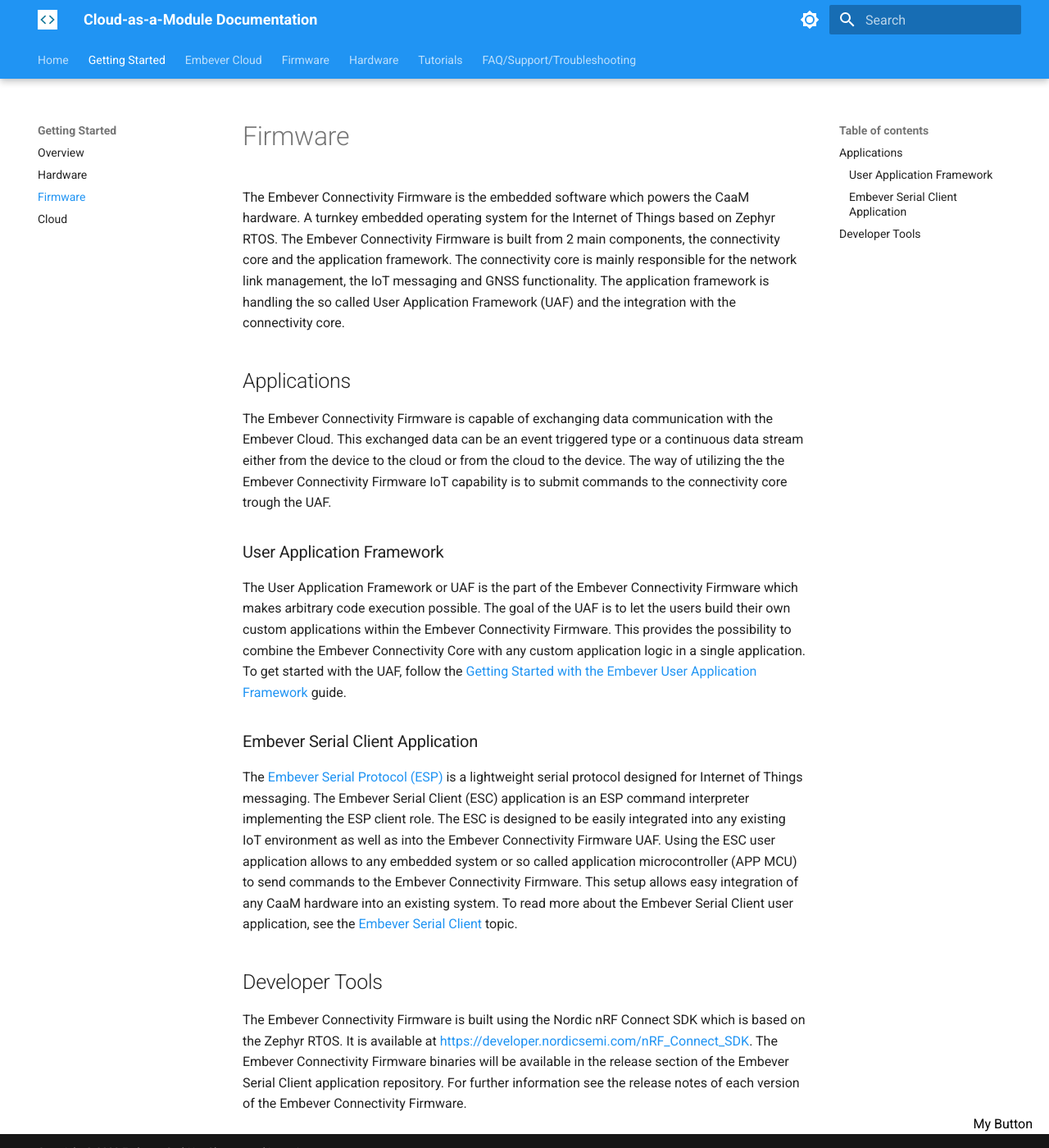
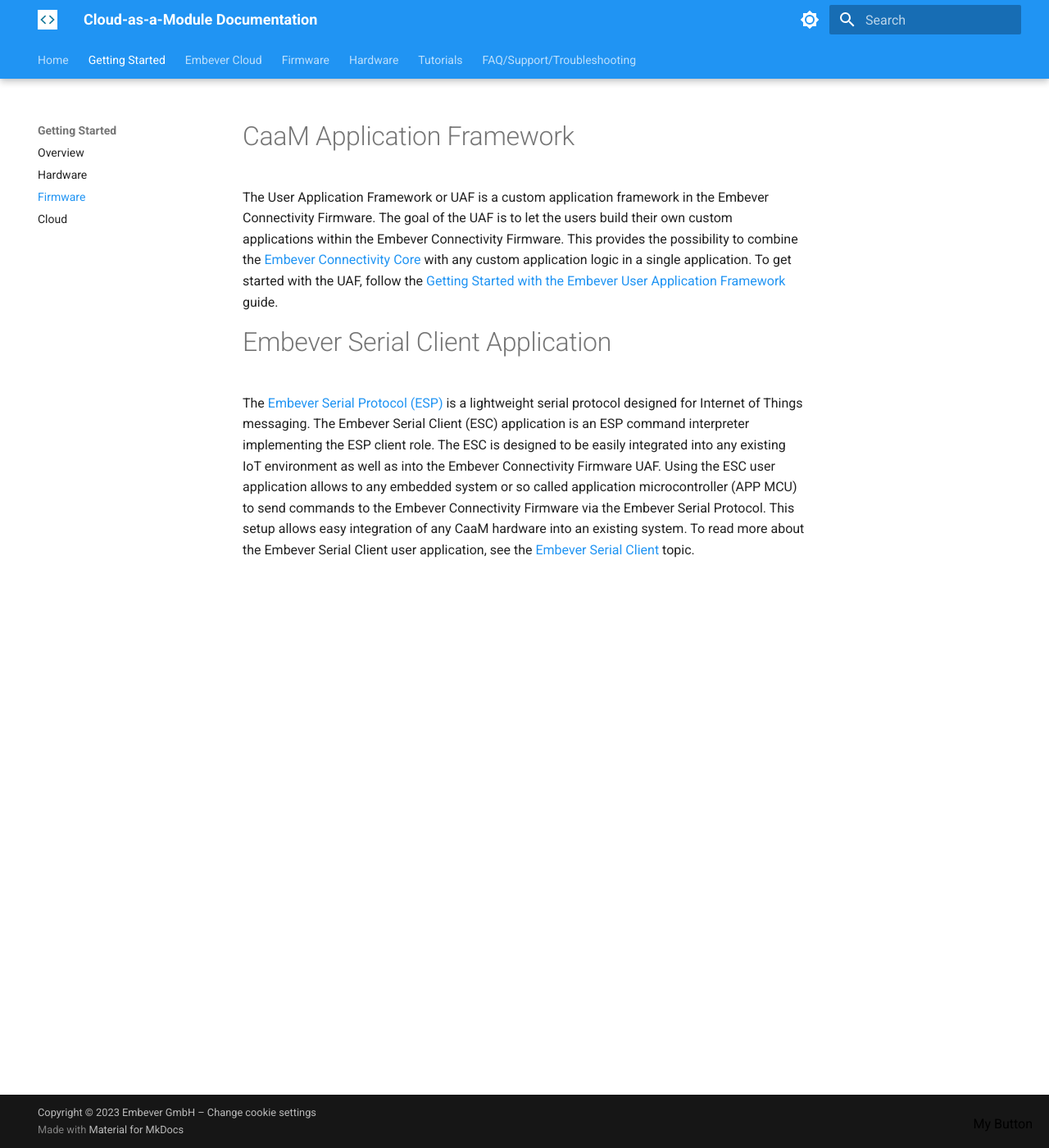
Before and after one commit to Embever/embever_docs, an MkDocs documentation site: the page built from docs/getting_started/firmware.md, in a window 1280 px wide and 1400 px high. Shown: the whole window at 82% size. Built offline with MkDocs 1.6.1 and Material for MkDocs 9.7.7, drawn with Linux system fonts in a browser that asks for light colours.

Commit message:
New content and some restructuring

```diff
--- a/docs/firmware/index.md
+++ b/docs/firmware/index.md
@@ -0,0 +1,27 @@
+
+# Embever Connectivity Firmware
+
+The Embever Connectivity Firmware is the embedded software which powers the CaaM hardware. A turnkey embedded operating system for the Internet of Things based on Zephyr RTOS. The main purpose of the Embever Connectivity Firmware is to establish a secure connection and exchange data with the Embever Cloud. This exchanged data can be an event triggered type or a continuous data stream either from the device to the cloud or from the cloud to the device.
+The Embever Connectivity Firmware is built from 2 main components, the connectivity core and the application framework. The connectivity core is mainly responsible for the network link management, the IoT messaging and GNSS functionality. The application
+framework is handling the so called User Application Framework (UAF) and the integration with the connectivity core.
+
+## CaaM Application Framework
+
+The application framework is part of the Embever Connectivity Firmware which allows to combine the Embever Connectivity Core with a custom application logic by providing and integration layer for the User Application Framework. Moreover, the application framework contain a utility package for accelerating the development process.
+The application framework is using the connectivity core to access the Embever Cloud.
+
+## CaaM Connectivity Core
+
+The connectivity core is part of the Embever Connectivity Firmware. It is responsible for all kind of networking tasks like network link management, IoT messaging, communication with the Embever Cloud and GNSS functionalities.
+The connectivity core is a closed source software library which is require Zephyr RTOS to operate. It allows to access the Embever Cloud by submitting commands using the public API of the connectivity core. The User Application Framework can also use this API directly or via the application framework which provide a simplified way to access the Embever Cloud features. The Embever Connectivity Core is distributed as a static library, so it can be used to any Zephyr based application however the preferred way is to use the [UAF template](../firmware/caam-app-framework/custom-app-framework/uaf_template.md) as a starting point of any custom application.
+
+## Developer Tools
+
+The Embever Connectivity Firmware is built using the Nordic nRF Connect SDK which is based on the Zephyr RTOS. It is available at [https://developer.nordicsemi.com/nRF_Connect_SDK](https://developer.nordicsemi.com/nRF_Connect_SDK). The Embever Connectivity Firmware binaries will be available in the release section of the Embever Serial Client application repository. For further information see the release notes of each version of the Embever Connectivity Firmware.
+
+# Quick Links
+[Getting Start with the CaaM User application framework](../firmware/caam-app-framework/custom-app-framework/uaf_getting_started.md)
+
+[Embever Serial Client Application](../firmware/caam-app-framework/esp/esp-overview.md)
+
+[User Application Framework Sample Applications](../firmware/caam-app-framework/custom-app-framework/samples/index.md)
--- a/docs/getting_started/firmware.md
+++ b/docs/getting_started/firmware.md
@@ -1,24 +1,9 @@
-# Firmware
+# CaaM Application Framework
 
-The Embever Connectivity Firmware is the embedded software which powers the CaaM hardware. A turnkey embedded operating system for the Internet of Things based on Zephyr RTOS. The Embever Connectivity Firmware is built from 2 main components, the connectivity core and the application framework.
-The connectivity core is mainly responsible for the network link management, the IoT messaging and GNSS functionality. The application
-framework is handling the so called User Application Framework (UAF) and the integration with the connectivity core.
+The User Application Framework or UAF is a custom application framework in the Embever Connectivity Firmware. The goal of the UAF is to let the users build their own custom applications within the Embever Connectivity Firmware. This provides the possibility to combine the [Embever Connectivity Core](../firmware/index.md#caam-connectivity-core) with any custom application logic in a single application. To get started with the UAF, follow the [Getting Started with the Embever User Application Framework](../firmware/caam-app-framework/custom-app-framework/index.md) guide.
 
-## Applications
+# Embever Serial Client Application
 
-The Embever Connectivity Firmware is capable of exchanging data communication with the Embever Cloud. This exchanged data can be an event triggered type or a continuous data stream either from the device to the cloud or from the cloud to the device. The way of utilizing the the Embever Connectivity Firmware IoT capability is to submit commands to the connectivity core trough the UAF.
-
-### User Application Framework
-
-The User Application Framework or UAF is the part of the Embever Connectivity Firmware which makes arbitrary code execution possible. The goal of the UAF is to let the users build their own custom applications within the Embever Connectivity Firmware. This provides the possibility to combine the Embever Connectivity Core with any custom application logic in a single application. To get started with the UAF, follow the [Getting Started with the Embever User Application Framework](../firmware/caam-app-framework/custom-app-framework/index.md) guide.
-
-### Embever Serial Client Application
-
-The [Embever Serial Protocol (ESP)](../firmware/caam-app-framework/esp/esp-overview.md) is a lightweight serial protocol designed for Internet of Things messaging. The Embever Serial Client (ESC) application is an ESP command interpreter implementing the ESP client role. The ESC is designed to be easily integrated into any existing IoT environment as well as into the Embever Connectivity Firmware UAF. Using the ESC user application allows to any embedded system or so called application microcontroller (APP MCU) to send commands to the Embever Connectivity Firmware. This setup allows easy integration of any CaaM hardware into an existing system. To read more about the Embever Serial Client user application, see the [Embever Serial Client](../firmware/caam-app-framework/esp/esp-overview.md) topic.
-
-## Developer Tools
-
-The Embever Connectivity Firmware is built using the Nordic nRF Connect SDK which is based on the Zephyr RTOS. It is available at [https://developer.nordicsemi.com/nRF_Connect_SDK](https://developer.nordicsemi.com/nRF_Connect_SDK). The Embever Connectivity Firmware binaries will be available in the release section of the Embever Serial Client application repository. For further information see the release notes of each version of the Embever Connectivity Firmware.
-
+The [Embever Serial Protocol (ESP)](../firmware/caam-app-framework/esp/esp-overview.md) is a lightweight serial protocol designed for Internet of Things messaging. The Embever Serial Client (ESC) application is an ESP command interpreter implementing the ESP client role. The ESC is designed to be easily integrated into any existing IoT environment as well as into the Embever Connectivity Firmware UAF. Using the ESC user application allows to any embedded system or so called application microcontroller (APP MCU) to send commands to the Embever Connectivity Firmware via the Embever Serial Protocol. This setup allows easy integration of any CaaM hardware into an existing system. To read more about the Embever Serial Client user application, see the [Embever Serial Client](../firmware/caam-app-framework/esp/esp-overview.md) topic.
 
 <button class="md-button-next-pg">My Button</button>
```
Also changed, not shown: docs/firmware/caam-app-framework/esp/esp-overview.md (+3 -1 lines), docs/firmware/caam-app-framework/custom-app-framework/uaf_template.md (added).
